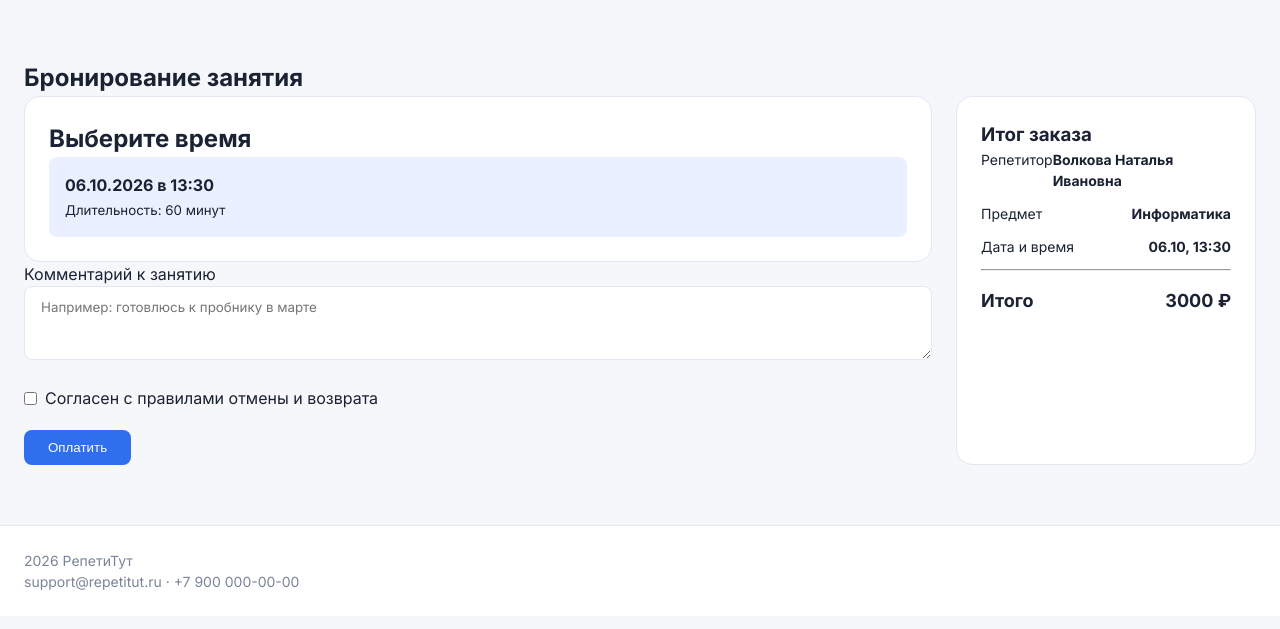
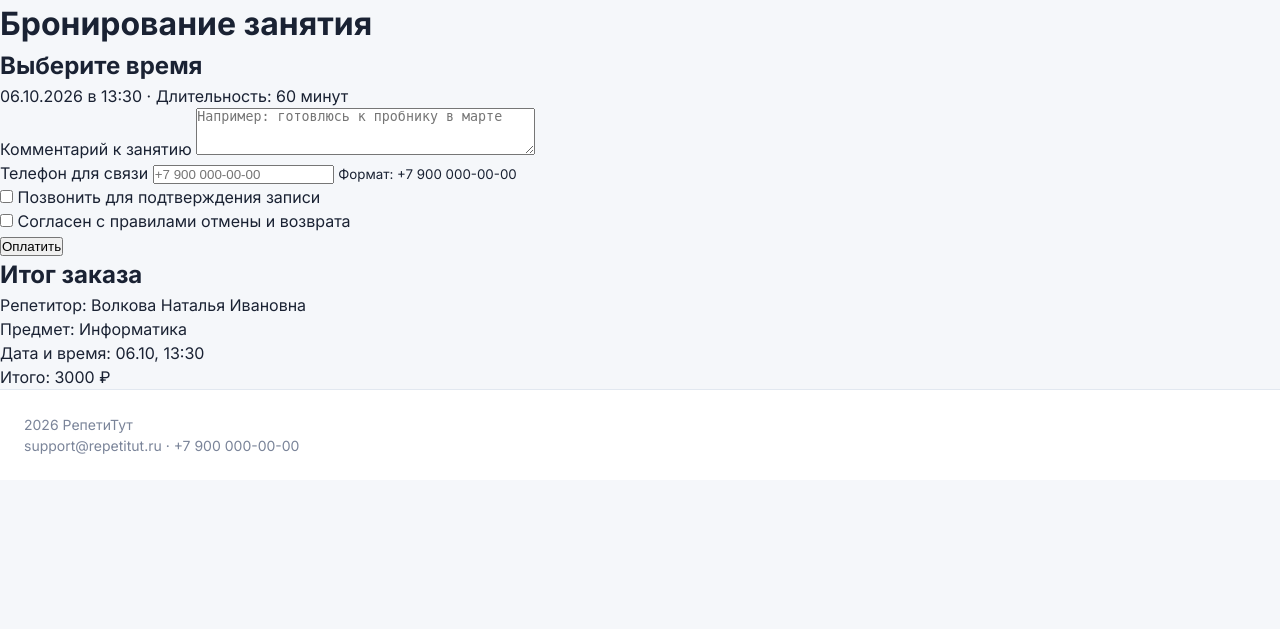
Before and after one commit to Miwhail/RepetiTyt, a Django app: page /booking/23/13/ in a window 1280 px wide. Shown: the part 77-706 px from the top of the page. Run offline with Django 5.2, Linux system fonts and the light colour scheme; a user stored in the database is signed in; data comes from the database, SQL or seed files in the repository; both versions use the stored data as it was after the commit.

Commit message:
Занятие 16:Валидация формы бронирования: формат телефона, перекрёстная проверка, транзакция,Негативные тесты исключительных ситуаций

```diff
--- a/app/forms.py
+++ b/app/forms.py
@@ -1,7 +1,23 @@
+import re
+
 from django import forms
 from .models import Lesson
 
+PHONE_RE = re.compile(r'^\+7 \d{3} \d{3}-\d{2}-\d{2}$')
+
+
 class BookingForm(forms.ModelForm):
+    contact_phone = forms.CharField(
+        required=False,
+        label='Телефон для связи',
+        widget=forms.TextInput(attrs={'placeholder': '+7 900 000-00-00'}),
+        help_text='Формат: +7 900 000-00-00',
+    )
+    call_to_confirm = forms.BooleanField(
+        required=False,
+        label='Позвонить для подтверждения записи',
+    )
+
     class Meta:
         model = Lesson
         fields = ['comment']
@@ -9,7 +25,7 @@ class BookingForm(forms.ModelForm):
             'comment': forms.Textarea(attrs={
                 'rows': 3,
                 'placeholder': 'Например: готовлюсь к пробнику в марте',
-                'maxlength': '200'
+                'maxlength': '200',
             }),
         }
         labels = {
@@ -17,7 +33,22 @@ class BookingForm(forms.ModelForm):
         }
 
     def clean_comment(self):
-        comment = self.cleaned_data.get('comment')
+        comment = self.cleaned_data.get('comment', '')
         if len(comment) > 200:
-            raise forms.ValidationError("Комментарий не может быть длиннее 200 символов.")
+            raise forms.ValidationError('Комментарий не может быть длиннее 200 символов.')
         return comment
+
+    def clean_contact_phone(self):
+        phone = self.cleaned_data.get('contact_phone', '').strip()
+        if phone and not PHONE_RE.match(phone):
+            raise forms.ValidationError('Введите телефон в формате +7 900 000-00-00')
+        return phone
+
+    def clean(self):
+        cleaned = super().clean()
+        if cleaned.get('call_to_confirm') and not cleaned.get('contact_phone'):
+            self.add_error(
+                'contact_phone',
+                'Укажите телефон в формате +7 900 000-00-00 — он нужен для звонка подтверждения',
+            )
+        return cleaned
--- a/app/static/css/style.css
+++ b/app/static/css/style.css
@@ -7,26 +7,31 @@
     --br: #E2E8F0;
     --bg: #EAF0FF;
 }
+
 * {
     margin: 0;
     padding: 0;
     box-sizing: border-box;
 }
+
 body {
     font-family: 'Inter', sans-serif;
     background: var(--b);
     color: var(--t);
     line-height: 1.5;
 }
+
 a {
     text-decoration: none;
     color: inherit;
 }
+
 .container {
     max-width: 1280px;
     margin: 0 auto;
     padding: 0 24px;
 }
+
 .header {
     background: var(--w);
     border-bottom: 1px solid var(--br);
@@ -35,6 +40,7 @@ a {
     top: 0;
     z-index: 100;
 }
+
 .header-container,
 .nav,
 .auth-buttons,
@@ -47,16 +53,19 @@ a {
     display: flex;
     gap: 24px;
 }
+
 .nav,
 .auth-buttons {
     align-items: center;
 }
+
 .header-container,
 .stats-container,
 .footer-container {
     justify-content: space-between;
     align-items: center;
 }
+
 .logo {
     display: flex;
     align-items: center;
@@ -64,6 +73,7 @@ a {
     font-weight: 700;
     font-size: 20px;
 }
+
 .logo::before {
     content: "";
     width: 24px;
@@ -71,9 +81,11 @@ a {
     background: var(--p);
     border-radius: 50%;
 }
+
 .nav a {
     font-weight: 500;
 }
+
 .btn,
 .btn-primary,
 .btn-register,
@@ -86,29 +98,35 @@ a {
     border: none;
     display: inline-block;
 }
+
 .btn-primary,
 .btn-register {
     background: var(--p);
     color: var(--w);
 }
+
 .btn-outline {
     border: 1px solid var(--p);
     color: var(--p);
     background: transparent;
 }
+
 .hero,
 .catalog-section {
     padding: 60px 0;
 }
+
 .hero h1 {
     font-size: 48px;
     line-height: 1.2;
     margin-bottom: 16px;
     font-weight: 700;
 }
+
 .text-primary {
     color: var(--p);
 }
+
 .subtitle,
 .tutor-desc,
 .price,
@@ -118,15 +136,18 @@ a {
     color: var(--m);
     font-size: 14px;
 }
+
 .subtitle {
     font-size: 18px;
     margin-bottom: 32px;
 }
+
 .search-box {
     display: flex;
     gap: 12px;
     margin-bottom: 24px;
 }
+
 .search-box input,
 .filter-group input,
 .filter-group select,
@@ -138,17 +159,20 @@ a {
     outline: none;
     font-family: inherit;
 }
+
 .search-box input:focus,
 .filter-group input:focus,
 .filter-group select:focus,
 .form-group textarea:focus {
     border-color: var(--p);
 }
+
 .tags {
     display: flex;
     gap: 12px;
     flex-wrap: wrap;
 }
+
 .tags a {
     color: var(--p);
     padding: 6px 14px;
@@ -156,11 +180,13 @@ a {
     font-size: 14px;
     font-weight: 500;
 }
+
 .hero-card {
     border-radius: 24px;
     padding: 40px;
     text-align: center;
 }
+
 .card-avatar,
 .avatar-small,
 .avatar-large {
@@ -172,11 +198,13 @@ a {
     background: var(--bg);
     color: var(--p);
 }
+
 .avatar-small {
     width: 56px;
     height: 56px;
     font-size: 24px;
 }
+
 .avatar-large,
 .card-avatar {
     width: 100px;
@@ -184,15 +212,18 @@ a {
     font-size: 40px;
     margin: 0 auto 16px;
 }
+
 .card-avatar {
     background: var(--p);
     color: var(--w);
 }
+
 .tutors-grid {
     display: grid;
     grid-template-columns: repeat(auto-fill, minmax(300px, 1fr));
     gap: 24px;
 }
+
 .tutor-card,
 .card-section,
 .filters-sidebar,
@@ -204,20 +235,24 @@ a {
     border-radius: 16px;
     padding: 24px;
 }
+
 .tutor-card {
     display: flex;
     flex-direction: column;
 }
+
 .tutor-header {
     display: flex;
     align-items: center;
     gap: 16px;
     margin-bottom: 16px;
 }
+
 .tutor-header h3 {
     font-size: 18px;
     margin-bottom: 4px;
 }
+
 .tag {
     font-size: 12px;
     padding: 4px 8px;
@@ -225,16 +260,19 @@ a {
     font-weight: 500;
     display: inline-block;
 }
+
 .tutor-rating {
     color: #F5A623;
     font-size: 14px;
     margin-bottom: 12px;
 }
+
 .tutor-rating span {
     color: var(--t);
     font-weight: bold;
     margin-left: 4px;
 }
+
 .tutor-footer {
     margin-top: auto;
     border-top: 1px solid var(--br);
@@ -243,10 +281,12 @@ a {
     justify-content: space-between;
     align-items: center;
 }
+
 .price strong {
     font-size: 16px;
     color: var(--t);
 }
+
 .filters-sidebar,
 .tutor-sidebar,
 .booking-summary,
@@ -254,32 +294,38 @@ a {
     width: 300px;
     flex-shrink: 0;
 }
+
 .filter-group,
 .form-group {
     margin-bottom: 20px;
 }
+
 .filter-group label {
     display: block;
     margin-bottom: 8px;
     font-weight: 600;
     font-size: 14px;
 }
+
 .price-inputs {
     display: flex;
     gap: 8px;
 }
+
 .catalog-content,
 .tutor-main-info,
 .booking-form-area,
 .cabinet-content {
     flex: 1;
 }
+
 .pagination {
     display: flex;
     gap: 8px;
     justify-content: center;
     margin-top: 32px;
 }
+
 .pagination a,
 .pagination span {
     width: 40px;
@@ -292,27 +338,32 @@ a {
     background: var(--w);
     font-weight: 500;
 }
+
 .pagination .current {
     background: var(--p);
     color: var(--w);
     border-color: var(--p);
 }
+
 .tutor-profile-header {
     display: flex;
     align-items: center;
     gap: 24px;
     margin-bottom: 32px;
 }
+
 .tutor-tags {
     display: flex;
     gap: 8px;
     margin-top: 8px;
 }
+
 .slots-grid {
     display: flex;
     flex-wrap: wrap;
     gap: 12px;
 }
+
 .slot-btn {
     padding: 10px 16px;
     border: 1px solid var(--br);
@@ -320,23 +371,28 @@ a {
     font-weight: 500;
     background: var(--w);
 }
+
 .price-large {
     font-size: 28px;
     font-weight: bold;
     margin: 16px 0;
 }
+
 .benefits-list {
     list-style: none;
     margin-bottom: 24px;
 }
+
 .benefits-list li {
     margin-bottom: 8px;
 }
+
 .stepper {
     display: flex;
     gap: 20px;
     margin-bottom: 32px;
 }
+
 .step {
     display: flex;
     align-items: center;
@@ -345,6 +401,7 @@ a {
     font-size: 14px;
     font-weight: 500;
 }
+
 .step span {
     width: 28px;
     height: 28px;
@@ -356,63 +413,76 @@ a {
     justify-content: center;
     font-weight: bold;
 }
+
 .step.active {
     color: var(--p);
 }
+
 .step.active span {
     background: var(--p);
     color: var(--w);
 }
+
 .selected-slot {
     background: var(--bg);
     padding: 16px;
     border-radius: 8px;
 }
+
 .checkbox-group {
     display: flex;
     align-items: center;
     gap: 8px;
 }
+
 .summary-row {
     display: flex;
     justify-content: space-between;
     margin-bottom: 12px;
     font-size: 14px;
 }
+
 .summary-row.total {
     font-size: 18px;
     margin-top: 16px;
     font-weight: bold;
 }
+
 .auth-wrapper {
     display: flex;
     justify-content: center;
     padding: 60px 0;
 }
+
 .auth-card {
     width: 100%;
     max-width: 400px;
 }
+
 .auth-card h2 {
     text-align: center;
     margin-bottom: 8px;
 }
+
 .auth-subtitle {
     text-align: center;
     color: var(--m);
     margin-bottom: 32px;
 }
+
 .auth-links,
 .auth-footer {
     text-align: center;
     margin-top: 16px;
     font-size: 14px;
 }
+
 .auth-links a,
 .auth-footer a {
     color: var(--p);
     font-weight: 500;
 }
+
 .cabinet-nav-item {
     display: block;
     padding: 12px 16px;
@@ -420,25 +490,30 @@ a {
     margin-bottom: 4px;
     font-weight: 500;
 }
+
 .cabinet-nav-item.active {
     background: var(--bg);
     color: var(--p);
 }
+
 .bookings-table {
     width: 100%;
     border-collapse: collapse;
     font-size: 14px;
 }
+
 .bookings-table th,
 .bookings-table td {
     padding: 12px;
     text-align: left;
     border-bottom: 1px solid var(--br);
 }
+
 .bookings-table th {
     color: var(--m);
     font-weight: 500;
 }
+
 .status-badge {
     padding: 4px 8px;
     border-radius: 4px;
@@ -447,6 +522,7 @@ a {
     background: var(--bg);
     color: var(--p);
 }
+
 .footer {
     background: var(--w);
     border-top: 1px solid var(--br);
@@ -454,6 +530,7 @@ a {
     margin-top: auto;
     flex-shrink: 0;
 }
+
 .alert-message {
     padding: 10px;
     background: #e0e7ff;
@@ -461,17 +538,20 @@ a {
     border-radius: 6px;
     color: #2F6FED;
 }
+
 .error-text {
     color: red;
     font-size: 12px;
     margin-top: 5px;
     display: block;
 }
+
 .btn-cancel {
     padding: 6px 12px;
     font-size: 13px;
     cursor: pointer;
 }
+
 .modal-overlay {
     display: none;
     position: fixed !important;
@@ -484,6 +564,7 @@ a {
     align-items: center;
     justify-content: center;
 }
+
 .modal-content {
     background: #ffffff;
     padding: 30px;
@@ -494,10 +575,12 @@ a {
     box-shadow: 0 10px 25px rgba(0, 0, 0, 0.3);
     position: relative;
 }
+
 @media (max-width: 768px) {
     .burger-menu {
         display: flex;
     }
+
     .hero-container,
     .catalog-layout,
     .tutor-detail-layout,
@@ -507,11 +590,13 @@ a {
         flex-direction: column;
         text-align: center;
     }
+
     .filters-sidebar,
     .tutor-sidebar,
     .booking-summary {
         width: 100%;
     }
+
     .nav,
     .auth-buttons {
         display: none;
@@ -520,6 +605,7 @@ a {
     .cabinet-layout {
         flex-direction: column;
     }
+
     .cabinet-sidebar {
         width: 100%;
         display: flex;
@@ -532,6 +618,7 @@ a {
         border: none;
         padding: 0;
     }
+
     .cabinet-nav-item {
         white-space: nowrap;
         margin-bottom: 0;
@@ -554,3 +641,14 @@ a {
         justify-content: center;
     }
 }
+
+.field-error {
+    color: #D93A3A;
+    font-size: 14px;
+    display: block;
+    margin-top: 4px;
+}
+
+.form-errors {
+    color: #D93A3A;
+}
--- a/app/templates/app/booking.html
+++ b/app/templates/app/booking.html
@@ -1,49 +1,55 @@
 {% extends 'app/base.html' %}
 {% block title %}Бронирование — РепетиТут{% endblock %}
 {% block content %}
-<section class="catalog-section">
-    <div class="container">
-        <h1 class="page-title">Бронирование занятия</h1>
-        <div class="booking-layout">
-            <div class="booking-form-area">
-                <div class="card-section">
+
+<h1>Бронирование занятия</h1>
+
 <h2>Выберите время</h2>
-                    <div class="selected-slot">
-                        <strong>{{ slot.date|date:"d.m.Y" }} в {{ slot.start_time|time:"H:i" }}</strong><br>
-                        <small>Длительность: 60 минут</small>
-                    </div>
-                </div>
-                <form method="POST" class="booking-form" id="booking-form">
+<p>{{ slot.date|date:"d.m.Y" }} в {{ slot.start_time|time:"H:i" }} · Длительность: 60 минут</p>
+
+<form method="post">
   {% csrf_token %}
 
   {% if form.non_field_errors %}
-                        <div class="error-text">{{ form.non_field_errors }}</div>
+    <p class="form-errors">{{ form.non_field_errors }}</p>
   {% endif %}
 
-                    <div class="form-group">
-                        <label for="id_comment">{{ form.comment.label }}</label>
+  <p>
+    <label for="{{ form.comment.id_for_label }}">{{ form.comment.label }}</label>
     {{ form.comment }}
     {% if form.comment.errors %}
-                            <small class="error-text">{{ form.comment.errors.0 }}</small>
+      <span class="field-error">{{ form.comment.errors.0 }}</span>
     {% endif %}
-                    </div>
+  </p>
 
-                    <div class="form-group checkbox-group">
-                        <input type="checkbox" id="terms" required>
-                        <label for="terms">Согласен с правилами отмены и возврата</label>
-                    </div>
-                    <button type="submit" class="btn-primary w-100">Оплатить</button>
+  <p>
+    <label for="{{ form.contact_phone.id_for_label }}">{{ form.contact_phone.label }}</label>
+    {{ form.contact_phone }}
+    {% if form.contact_phone.errors %}
+      <span class="field-error">{{ form.contact_phone.errors.0 }}</span>
+    {% endif %}
+    <small>{{ form.contact_phone.help_text }}</small>
+  </p>
+
+  <p>
+    {{ form.call_to_confirm }}
+    <label for="{{ form.call_to_confirm.id_for_label }}">{{ form.call_to_confirm.label }}</label>
+    {% if form.call_to_confirm.errors %}
+      <span class="field-error">{{ form.call_to_confirm.errors.0 }}</span>
+    {% endif %}
+  </p>
+
+  <p>
+    <label><input type="checkbox" required> Согласен с правилами отмены и возврата</label>
+  </p>
+
+  <button type="submit">Оплатить</button>
 </form>
-            </div>
-            <div class="booking-summary">
-                <h3>Итог заказа</h3>
-                <div class="summary-row"><span>Репетитор</span><strong>{{ tutor_card.tutor.full_name }}</strong></div>
-                <div class="summary-row"><span>Предмет</span><strong>{{ tutor_card.subject.name }}</strong></div>
-                <div class="summary-row"><span>Дата и время</span><strong>{{ slot.date|date:"d.m" }}, {{ slot.start_time|time:"H:i" }}</strong></div>
-                <hr>
-                <div class="summary-row total"><span>Итого</span><strong>{{ tutor_card.rate_per_hour|floatformat:0 }} ₽</strong></div>
-            </div>
-        </div>
-    </div>
-</section>
+
+<h2>Итог заказа</h2>
+<p>Репетитор: {{ tutor_card.tutor.full_name }}</p>
+<p>Предмет: {{ tutor_card.subject.name }}</p>
+<p>Дата и время: {{ slot.date|date:"d.m" }}, {{ slot.start_time|time:"H:i" }}</p>
+<p>Итого: {{ tutor_card.rate_per_hour|floatformat:0 }} ₽</p>
+
 {% endblock %}
--- a/app/views.py
+++ b/app/views.py
@@ -5,6 +5,7 @@ from django.contrib.auth import login, logout
 from django.contrib.auth.decorators import login_required
 from django.contrib.auth.forms import AuthenticationForm
 from django.core.paginator import Paginator
+from django.db import transaction, IntegrityError
 from django.db.models import Q
 from django.http import HttpResponse, JsonResponse, Http404
 from django.shortcuts import render, redirect, get_object_or_404
@@ -15,7 +16,6 @@ from .forms import BookingForm
 
 MAX_ATTEMPTS = 5
 BLOCK_SECONDS = 600
-
 
 
 def index(request):
@@ -101,7 +101,6 @@ def tutor_detail(request, pk):
     })
 
 
-
 @login_required
 def booking_create(request, tutor_card_id, slot_id):
     tutor_card = get_object_or_404(TutorSubject, pk=tutor_card_id)
@@ -111,15 +110,20 @@ def booking_create(request, tutor_card_id, slot_id):
         form = BookingForm(request.POST)
         if form.is_valid():
             client = get_object_or_404(Client, user=request.user)
-            lesson = Lesson.objects.create(
-                slot=slot,
-                client=client,
-                subject=tutor_card.subject,
-                price=tutor_card.rate_per_hour,
-                comment=form.cleaned_data.get('comment', ''),
-            )
-            slot.status = 'booked'
-            slot.save()
+            try:
+                with transaction.atomic():
+                    lesson = Lesson.objects.create(
+                        slot=slot,
+                        client=client,
+                        subject=tutor_card.subject,
+                        price=tutor_card.rate_per_hour,
+                        comment=form.cleaned_data.get('comment', ''),
+                    )
+                    slot.status = 'booked'
+                    slot.save()
+            except IntegrityError:
+                messages.error(request, 'Слот занят, выберите другое время')
+                return redirect('app:tutor_detail', pk=tutor_card.pk)
             messages.success(request, 'Занятие забронировано!')
             return redirect('app:cabinet')
     else:
@@ -136,7 +140,6 @@ def booking_create(request, tutor_card_id, slot_id):
 def cancel_lesson(request, lesson_id):
     lesson = get_object_or_404(Lesson.objects.select_related('slot'), pk=lesson_id)
 
-
     if lesson.client.user_id != request.user.id:
         raise Http404('Занятие не найдено')
 
@@ -151,10 +154,12 @@ def cancel_lesson(request, lesson_id):
     return render(request, 'app/cancel_confirm.html', {'lesson': lesson})
 
 
-
 @login_required
 def cabinet(request):
-    client = get_object_or_404(Client, user=request.user)
+    client = Client.objects.filter(user=request.user).first()
+    if client is None:
+        messages.error(request, 'Профиль клиента не найден. Обратитесь к администратору.')
+        return redirect('app:index')
     lessons = (
         Lesson.objects.filter(client=client)
         .select_related('slot__tutor', 'subject')
@@ -165,7 +170,6 @@ def cabinet(request):
         'lessons': lessons,
         'total_spent': total_spent,
     })
-
 
 
 def login_view(request):
@@ -200,6 +204,7 @@ def logout_view(request):
     logout(request)
     return redirect('app:index')
 
+
 def error_404(request, exception=None):
     return render(request, 'app/404.html', status=404)
 
--- a/main/urls.py
+++ b/main/urls.py
@@ -8,6 +8,11 @@ urlpatterns = [
     path('', include('app.urls')),
 ]
 
+handler404 = 'app.views.error_404'
+handler403 = 'app.views.error_403'
+handler500 = 'app.views.error_500'
+
+
 
 if settings.DEBUG:
     import debug_toolbar
```
Also changed, not shown: app/tests.py (+70 -1 lines), db.sqlite3. Lines whose indentation alone changed are shown as unchanged.
